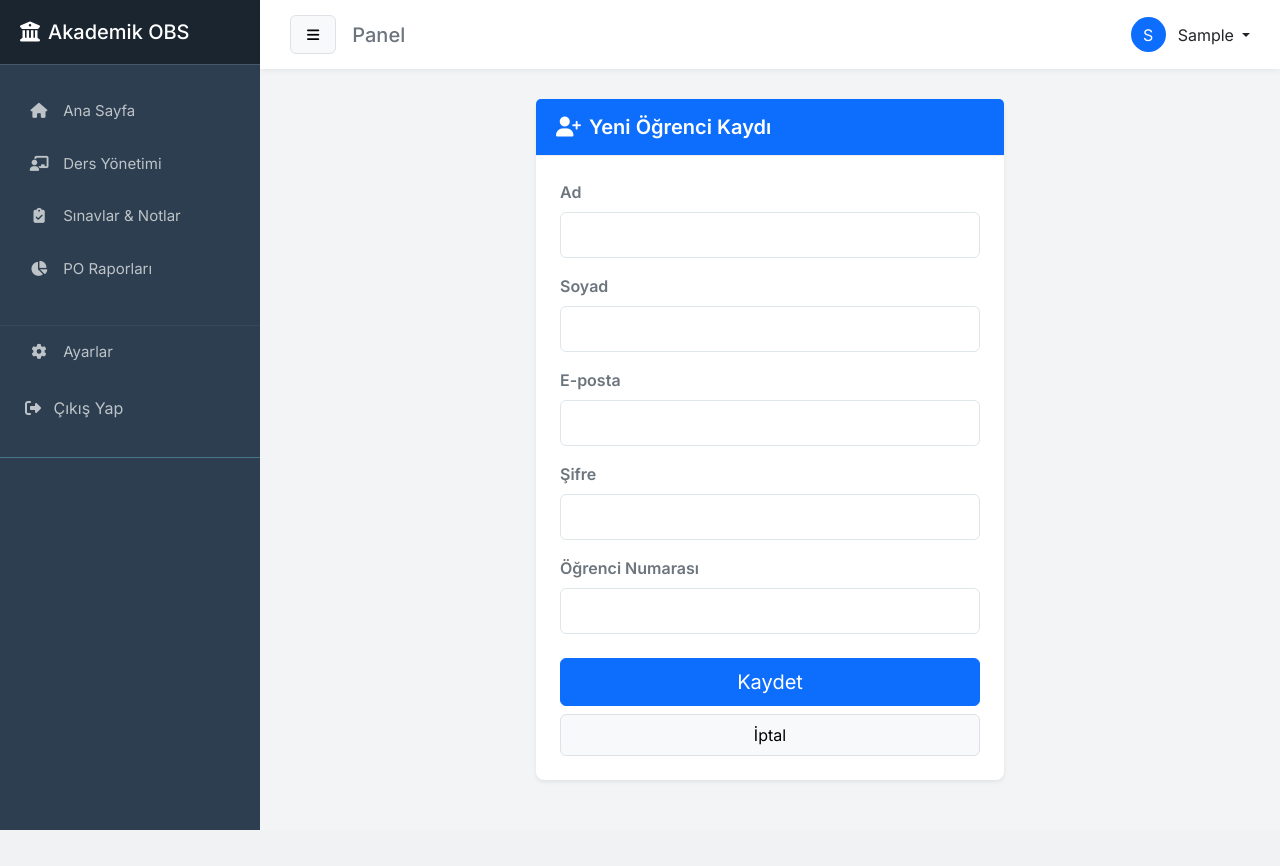
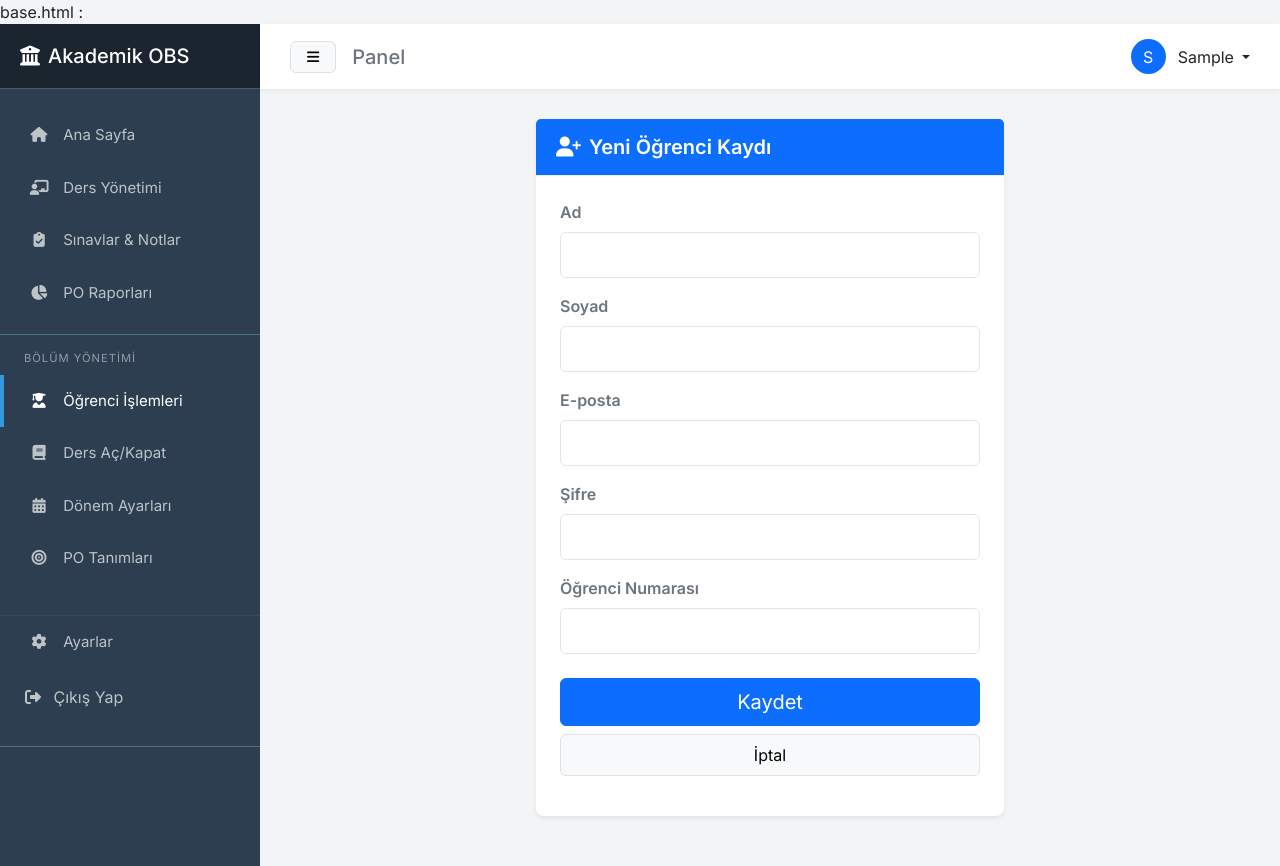
Before and after one commit to kadirgullukaya/student-competency-analytics, a Django app: page /department/students/add/ in a window 1280 px wide. Before the commit the page ends 830 px from the top, so only its background shows below. Run offline with Django 5.2, Linux system fonts and the light colour scheme; the visitor is signed in with stand-in values (Sample User, id 1).

Commit message:
base html güncellemesi yapıldı

```diff
--- a/academic/templates/base.html
+++ b/academic/templates/base.html
@@ -1,3 +1,7 @@
+base.html :
+
+
+
 <!DOCTYPE html>
 <html lang="tr">
 <head>
@@ -168,7 +172,7 @@
                 </a>
             </li>
 
-            {% if user.is_superuser or user.groups.all.0.name == "Öğretmen" %}
+            {% if user.is_superuser or user.groups.all.0.name == "Öğretmen" or user.groups.all.0.name == "Bölüm Başkanı" %}
                 <li>
                     <a href="{% url 'teacher_courses' %}" class="{% if request.resolver_match.url_name == 'teacher_courses' %}active{% endif %}">
                         <i class="fas fa-chalkboard-teacher"></i> Ders Yönetimi
@@ -184,6 +188,28 @@
                         <i class="fas fa-chart-pie"></i> PO Raporları
                     </a>
                 </li>
+
+                {% if user.groups.all.0.name == "Bölüm Başkanı" or user.is_superuser %}
+                <li style="border-top: 1px solid #47748b; margin-top: 15px; padding-top: 15px;">
+                    <div class="small text-uppercase text-light opacity-50 px-4 mb-2" style="font-size: 0.7rem; letter-spacing: 1px;">BÖLÜM YÖNETİMİ</div>
+
+                    <a href="{% url 'manage_students' %}" class="{% if 'student' in request.path and 'department' in request.path %}active{% endif %}">
+                        <i class="fas fa-user-graduate"></i> Öğrenci İşlemleri
+                    </a>
+
+                    <a href="{% url 'manage_courses' %}" class="{% if 'department/courses' in request.path %}active{% endif %}">
+                        <i class="fas fa-book"></i> Ders Aç/Kapat
+                    </a>
+
+                    <a href="{% url 'manage_semesters' %}" class="{% if 'semester' in request.path %}active{% endif %}">
+                        <i class="fas fa-calendar-alt"></i> Dönem Ayarları
+                    </a>
+
+                     <a href="{% url 'manage_program_outcomes' %}" class="{% if 'department/pos' in request.path %}active{% endif %}">
+                        <i class="fas fa-bullseye"></i> PO Tanımları
+                    </a>
+                </li>
+                {% endif %}
 
             {% else %}
                 <li>
```
